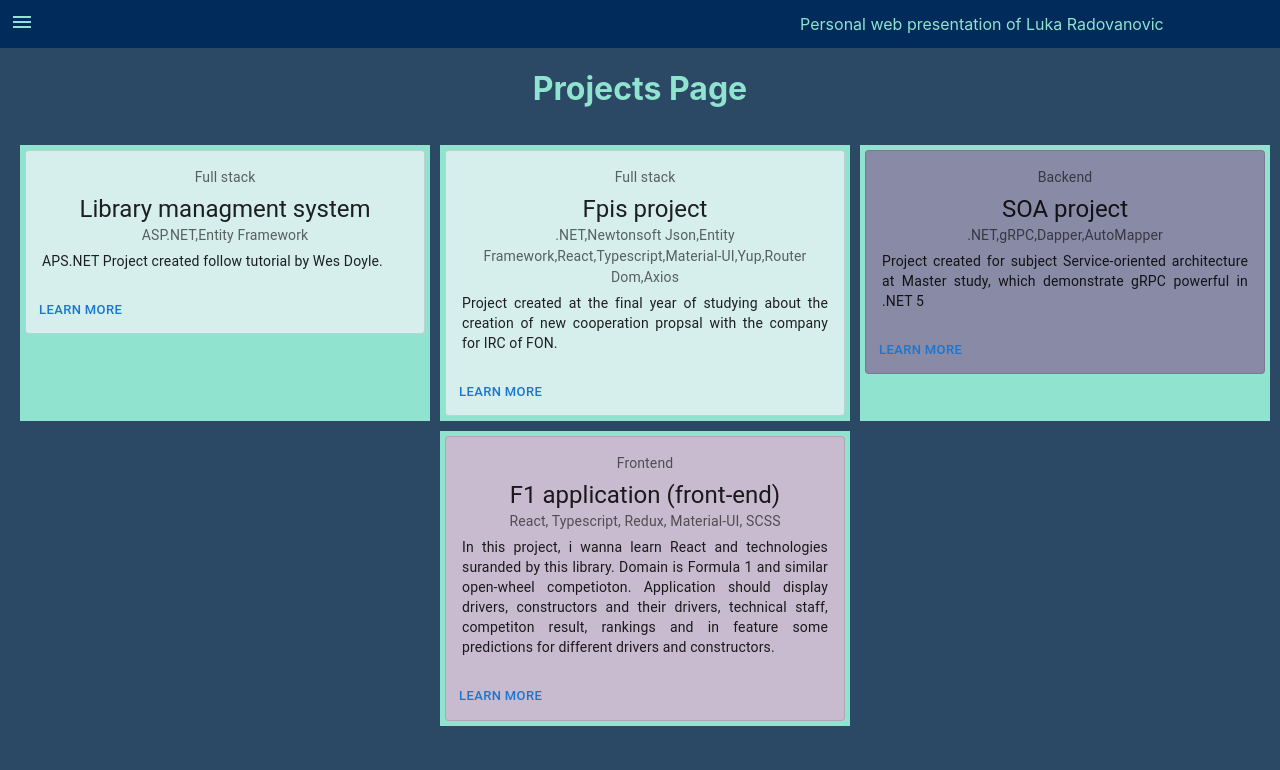
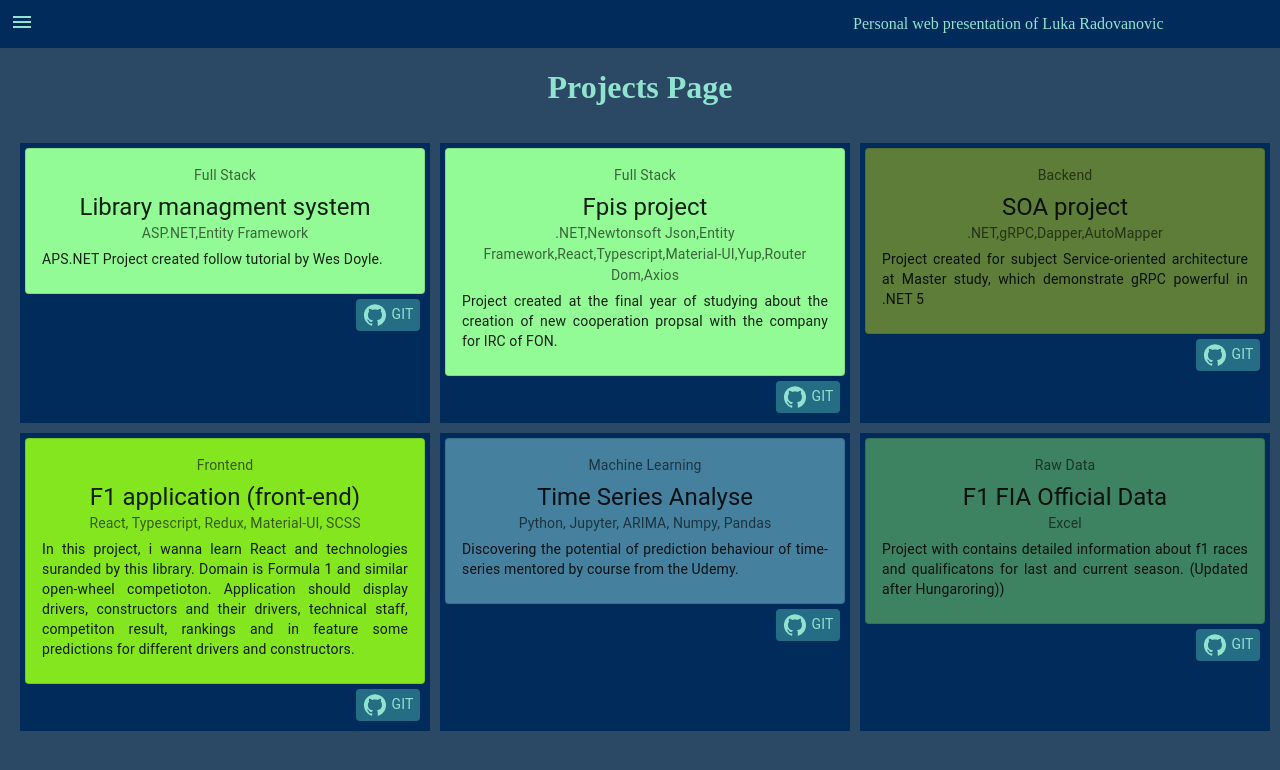
Before and after one commit to lukadlm97/personal-web-presentation, a React (Create React App) app: page /projects in a window 1280 px wide. Shown: the top 770 px of the page. Built offline with nearby package versions, Linux system fonts and the light colour scheme.

Commit message:
fix some styling issues and added more content

```diff
--- a/src/App.tsx
+++ b/src/App.tsx
@@ -10,7 +10,8 @@ import AppBar from './components/appBar/AppBar'
 import SideBar from './components/sideBar/SideBar'
 import Footer from './components/footer/Footer'
 
-
+/*
+}}
 //create material UI theme
 const theme = createTheme({
   palette: {
@@ -30,14 +31,14 @@ const theme = createTheme({
     },
   },
   typography: {
-    fontFamily: 'Poppins, sans- serif',
+    fontFamily: 'Montserrat, serif',
     fontWeightBold: 700,
     fontWeightMedium: 600,
     fontWeightRegular: 400,
     htmlFontSize: 20,
   },
-
-})
+  }
+)*/
 
 
 const useStyles = makeStyles({
@@ -47,8 +48,10 @@ const useStyles = makeStyles({
       background: "#2B4865",
     textAlign: 'center',
       flexFlow: "column",
+      fontFamily:'Montserrat, serif'
   },
   appBar:{
+    fontFamily:'Montserrat, serif'
   }
 });
 
@@ -63,7 +66,7 @@ function App() {
     }
 
   return (
-  <ThemeProvider theme={theme}>
+ // <ThemeProvider theme={theme}>
     <div className={style.appBar}>
       <AppBar drawerState={drawerState} onClick={handleDrawerState}/>
       <SideBar drawerState={drawerState} onClick={handleDrawerState}/>
@@ -72,7 +75,7 @@ function App() {
         <Navigator/>
       </div>
     </div>
-  </ThemeProvider>
+//  </ThemeProvider>
 
   );
 }
--- a/src/components/projectCard/ProjectCard.tsx
+++ b/src/components/projectCard/ProjectCard.tsx
@@ -1,12 +1,13 @@
 import * as React from 'react';
 import Box from '@mui/material/Box';
 import Card from '@mui/material/Card';
-import CardActions from '@mui/material/CardActions';
 import CardContent from '@mui/material/CardContent';
 import Button from '@mui/material/Button';
 import Typography from '@mui/material/Typography';
+import Github from '@mui/icons-material/GitHub';
 import {ProjectTechnologiesType} from '../../types/ProjectType'
 
+import { useNavigate } from "react-router-dom";
 
 interface ProjectCardContent{
     projectName:string;
@@ -19,19 +20,18 @@ interface ProjectCardContent{
 
   export default function ProjectCard(props:ProjectCardContent) {
 
-
-
-
     function getColor(type:ProjectTechnologiesType){
       switch(type){
         case ProjectTechnologiesType.Backend:
-          return '#898AA6';
+          return '#5D7D38';
           case ProjectTechnologiesType.Frontend:
-          return '#C9BBCF';
+          return '#84E61F';
           case ProjectTechnologiesType.ML:
-          return '#B7D3DF';
+          return '#45819F';
           case ProjectTechnologiesType.FullStack:
-          return '#D6EFED';
+          return '#93FB95';
+          case ProjectTechnologiesType.MyData:
+            return '#3D8361';
       }
     }
     function getLabel(type:ProjectTechnologiesType){
@@ -43,18 +43,13 @@ interface ProjectCardContent{
           case ProjectTechnologiesType.ML:
           return 'Machine Learning';
           case ProjectTechnologiesType.FullStack:
-          return 'Full stack';
+          return 'Full Stack';
+            case ProjectTechnologiesType.MyData:
+          return 'Raw Data';
       }
     }
-
-
-
-
-
-
-
     return (
-      <Box sx={{ minWidth: 275,width:400 }} style={{margin:'5px',padding:'5px',background:'#8FE3CF'}}>
+      <Box sx={{ minWidth: 275,width:400 }} style={{margin:'5px',padding:'5px',background:'#002B5B'}}>
         <Card variant="outlined" style={{background:getColor(props.type)}}>
           <React.Fragment>
               <CardContent>
@@ -71,11 +66,20 @@ interface ProjectCardContent{
                     {props.description}
                   </Typography>
               </CardContent>
-              <CardActions>
-                  <Button size="small">Learn More</Button>
-              </CardActions>
+
           </React.Fragment>
+
         </Card>
+        <Box style={{margin:'5px',alignItems:'right'}} display="flex" justifyContent="flex-end" alignItems="flex-end">
+          <Button size="small"  style={{background:'#256D85',color:'#8FE3CF'}} onClick={()=>window.open(props.url)}>
+              <Github/>
+              <Typography  sx={{ fontSize: 14 }} style={{marginLeft:'5px'}}>
+              Git
+              </Typography>
+
+          </Button>
+        </Box>
+
       </Box>
     );
   }
--- a/src/components/skills/SkillsAcordion.tsx
+++ b/src/components/skills/SkillsAcordion.tsx
@@ -21,18 +21,19 @@ export default function SkillsAcordion(props:Content){
           id="panel1a-header"
           sx={{
             backgroundColor: "#8FE3CF",
-            textAlign:'right'
+            textAlign:'right',
+            fontFamily:'Montserrat, serif'
           }}
         >
             <Typography  sx={{ fontSize: 16 }} style={{marginRight:'20px'}}>{props.icon}</Typography>
-            <Typography  sx={{ fontSize: 16 }}>{props.skillGrupation}</Typography>
+            <Typography  sx={{ fontSize: 16 }} style={{fontFamily:'Montserrat, serif'}}>{props.skillGrupation}</Typography>
         </AccordionSummary>
         <AccordionDetails   sx={{
-            backgroundColor: "#256D85"
+            backgroundColor: "#256D85",fontFamily:'Montserrat, serif'
           }}>
           <Typography>
           {props.skillList.map((item)=>(
-                      <Typography sx={{fontSize:13,fontWeight: 'bold',color:'#8FE3CF'}}>
+                      <Typography sx={{fontSize:13,fontWeight: 'bold',color:'#8FE3CF',fontFamily:'Montserrat, serif'}}>
                         {item}
                     </Typography>
                 ))}
--- a/src/components/timelineItem/WorkExpirienceTimelineItem.tsx
+++ b/src/components/timelineItem/WorkExpirienceTimelineItem.tsx
@@ -26,6 +26,8 @@ export default function WorkExpirienceTimelineItem(props:Content){
             align="right"
             variant="body2"
             color="text.secondary"
+
+    fontFamily='Montserrat, serif'
             style={{ color: '#8FE3CF',flex:0.3 }}
         >
             {props.fromTo}
@@ -37,14 +39,14 @@ export default function WorkExpirienceTimelineItem(props:Content){
             </TimelineDot>
             <TimelineConnector />
         </TimelineSeparator>
-        <TimelineContent sx={{ py: '12px', px: 2 }}>
-            <Typography variant="h6" component="span">
+        <TimelineContent sx={{ py: '12px', px: 2 }} fontFamily='Montserrat, serif'>
+            <Typography variant="h6" component="span" fontFamily='Montserrat, serif'>
             {props.position}
             </Typography>
-            <Typography>
+            <Typography fontFamily='Montserrat, serif'>
             {props.companyName}
             </Typography>
-            <Typography>
+            <Typography fontFamily='Montserrat, serif'>
             {props.technologies}
             </Typography>
         </TimelineContent>
--- a/src/pages/biography/Biography.tsx
+++ b/src/pages/biography/Biography.tsx
@@ -9,11 +9,12 @@ import EducationTimelineItem from '../../components/timelineItem/EducationTimeli
 
 const useStyles = makeStyles({
     body: {
-      width: "auto",
-      color:"#8FE3CF",
-      background: "#2B4865",
-
-      flexFlow: "column"
+        width: "auto",
+        color:"#8FE3CF",
+        background: "#2B4865",
+        display: "flex",
+        flexFlow: "column",
+        height: "100vh"
     }
   });
 
@@ -24,9 +25,11 @@ export default function Biography() {
         return (
             <Grid container className={style.body} >
                 <h1> Biography Page</h1>
-                <Box style={{display:'flex'}}>
-                    <Box style={{background:'#002B5B',marginLeft:'20px',marginBottom:'50px',padding:'10px'}}>
+                <Grid  container item xs={12} style={{display:'flex',margin:'2px',justifyContent: 'center'}}  spacing={3}>
+                    <Box  sx={{ minWidth: 275,width:400 }} style={{margin:'5px',padding:'5px',background:'#002B5B'}}>
                         <h3>Education</h3>
+                        <Box>
+
                         <Timeline>
                             <EducationTimelineItem fromTo='2004-2008' schoolType='Primary school' schoolName='OS Dimitrije Tucovic - Mali Borak' level={null} domain={null} />
                             <EducationTimelineItem fromTo='2008-2012' schoolType='Primary school' schoolName='OS Mile Dubljevic - Lajkovac' level={null} domain={null} />
@@ -38,22 +41,9 @@ export default function Biography() {
                                 level='Master of Science (10.0/10.0)' domain='Information systems'/>
 
                         </Timeline>
-                    </Box>
-                    <Box style={{background:'#002B5B',marginRight:'20px',marginLeft:'5px',padding:'10px'}}>
-                        <Box >
-                            <h3>
-                                Details
-                            </h3>
-                            <Typography variant="h6" gutterBottom style={{color:'#8FE3CF'}}> Primary school </Typography>
-                            <Typography variant="body1" gutterBottom style={{textAlign:'justify'}}>
-                                body1. Lorem ipsum dolor sit amet, consectetur adipisicing elit. Quos
-                                blanditiis tenetur unde suscipit, quam beatae rerum inventore consectetur,
-                                neque doloribus, cupiditate numquam dignissimos laborum fugiat deleniti? Eum
-                                quasi quidem quibusdam.
-                            </Typography>
                         </Box>
                     </Box>
-                </Box>
+                </Grid>
             </Grid>
         );
       }
--- a/src/pages/projects/Projects.tsx
+++ b/src/pages/projects/Projects.tsx
@@ -52,9 +52,27 @@ function Projects(){
         description:"In this project, i wanna learn React and technologies suranded by this library. Domain is Formula 1 and similar open-wheel competioton. Application should display drivers, constructors and their drivers, technical staff, competiton result, rankings and in feature some predictions for different drivers and constructors.",
         title:"F1 application (front-end)",
         technologies:'React, Typescript, Redux, Material-UI, SCSS',
-        url:"https://www.google.com/",
+        url:"https://github.com/lukadlm97/f1-web-app",
         type:ProjectTechnologiesType.Frontend
       } as ProjectType,
+      {
+        id:5,
+        description:"Discovering the potential of prediction behaviour of time-series mentored by course from the Udemy. ",
+        title:"Time Series Analyse",
+        technologies:'Python, Jupyter, ARIMA, Numpy, Pandas',
+        url:"https://github.com/lukadlm97/time-series-analyse/blob/main/stock_market_predictions/stock%20market%20predictions.ipynb",
+        type:ProjectTechnologiesType.ML
+      } as ProjectType,
+      {
+        id:6,
+        description:"Project with contains detailed information about f1 races and qualificatons for last and current season. (Updated after Hungaroring)) ",
+        title:"F1 FIA Official Data",
+        technologies:'Excel',
+        url:"https://github.com/lukadlm97/f1-fia-official-data",
+        type:ProjectTechnologiesType.MyData
+      } as ProjectType,
+
+
 
     ] as ProjectType[];
 
@@ -63,7 +81,8 @@ function Projects(){
 
         <Grid container className={style.body}>
            <h1>Projects Page</h1>
-           <Grid  container item xs={12} style={{display:'flex',margin:'5px',padding:'5px',justifyContent: 'center'}}  spacing={3} >
+           <Grid  container item xs={12} style={{display:'flex',margin:'5px',padding:'5px',justifyContent: 'center',
+    fontFamily:'Montserrat, serif'}}  spacing={3} >
               {projectState.map((item)=>(
                   <ProjectCard projectName={item.title} description={item.description} technologies={item.technologies} url={item.url} type={item.type}/>
               ))}
--- a/src/types/ProjectType.ts
+++ b/src/types/ProjectType.ts
@@ -11,5 +11,7 @@ export type ProjectType={
     Frontend,
     Backend,
     ML,
-    FullStack
+    FullStack,
+    MyData,
+    Algos
   }
```
Also changed, not shown: src/components/timelineItem/EducationTimelineItem.tsx (+5 -4 lines), src/pages/expirience/Expirience.tsx (+6 -5 lines).
